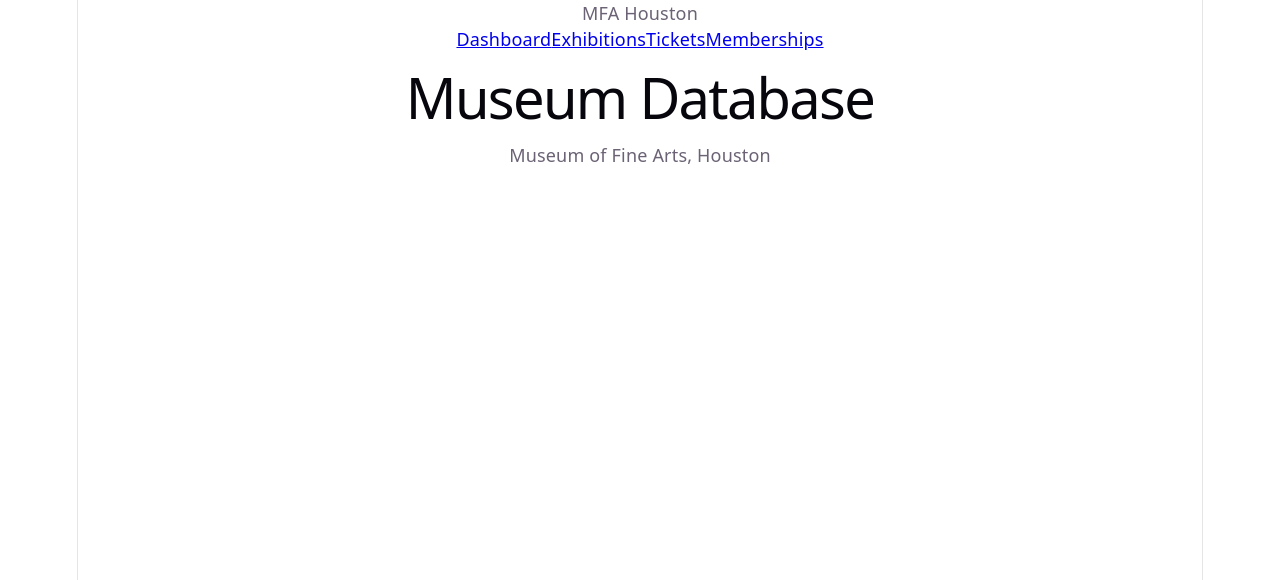
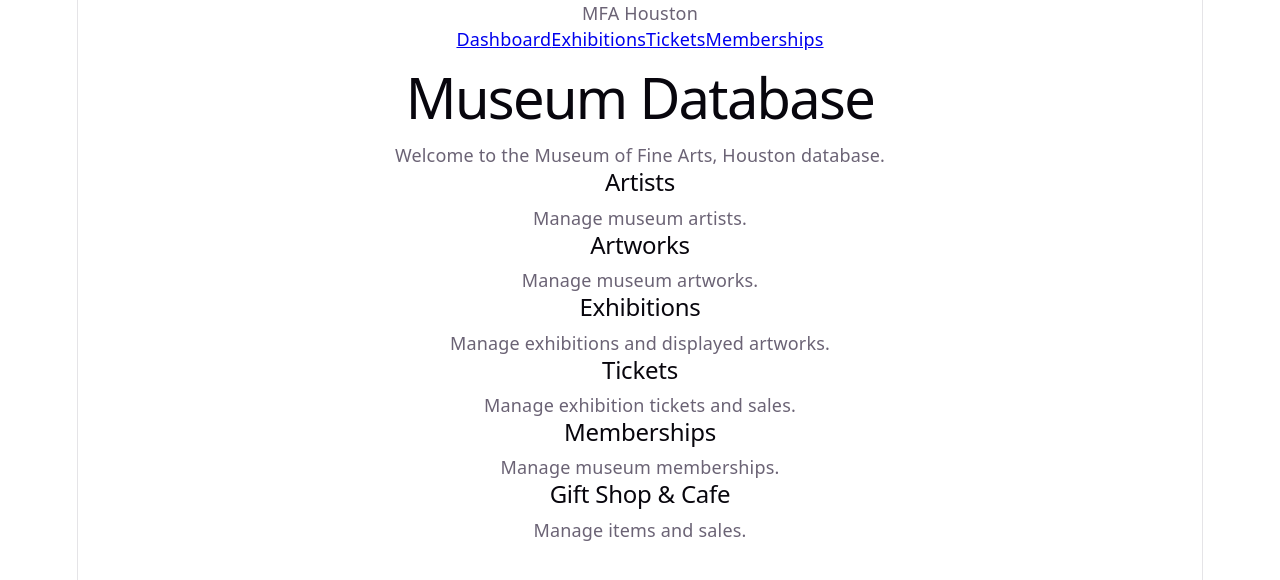
Before and after one commit to ShrinikM/3380-museum, a React app in the folder frontend/: page / in a window 1280 px wide. Shown: the top 580 px of the page. Built offline with nearby package versions, Linux system fonts and the light colour scheme; the HTML template or start-up script is replaced by a standard one.

Commit message:
Add dashboard page

```diff
--- a/frontend/src/App.jsx
+++ b/frontend/src/App.jsx
@@ -1,23 +1,15 @@
-import{ BrowserRouter, Routes, Route } from 'react-router-dom'
+import { BrowserRouter, Routes, Route } from 'react-router-dom'
 import Navbar from './components/Navbar'
+import Dashboard from './pages/Dashboard'
 import './App.css'
 
-function Home(){
-  return (
-    <div>
-      <h1>Museum Database</h1>
-      <p>Museum of Fine Arts, Houston</p>
-    </div>
-  )
-}
-
-function App(){
+function App() {
   return (
     <BrowserRouter>
       <Navbar />
 
       <Routes>
-        <Route path="/" element={<Home />} />
+        <Route path="/" element={<Dashboard />} />
       </Routes>
     </BrowserRouter>
   )
--- /dev/null
+++ b/frontend/src/pages/Dashboard.jsx
@@ -0,0 +1,42 @@
+function Dashboard() {
+  return(
+    <div className="dashboard">
+      <h1>Museum Database</h1>
+      <p>Welcome to the Museum of Fine Arts, Houston database.</p>
+
+      <div className="dashboard-cards">
+        <div className="dashboard-card">
+          <h2>Artists</h2>
+          <p>Manage museum artists.</p>
+        </div>
+
+        <div className="dashboard-card">
+          <h2>Artworks</h2>
+          <p>Manage museum artworks.</p>
+        </div>
+
+        <div className="dashboard-card">
+          <h2>Exhibitions</h2>
+          <p>Manage exhibitions and displayed artworks.</p>
+        </div>
+
+        <div className="dashboard-card">
+          <h2>Tickets</h2>
+          <p>Manage exhibition tickets and sales.</p>
+        </div>
+
+        <div className="dashboard-card">
+          <h2>Memberships</h2>
+          <p>Manage museum memberships.</p>
+        </div>
+
+        <div className="dashboard-card">
+          <h2>Gift Shop & Cafe</h2>
+          <p>Manage items and sales.</p>
+        </div>
+      </div>
+    </div>
+  )
+}
+
+export default Dashboard
```
